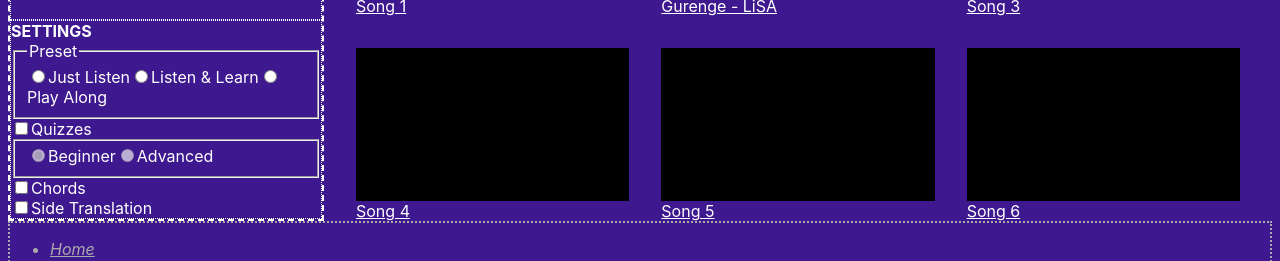
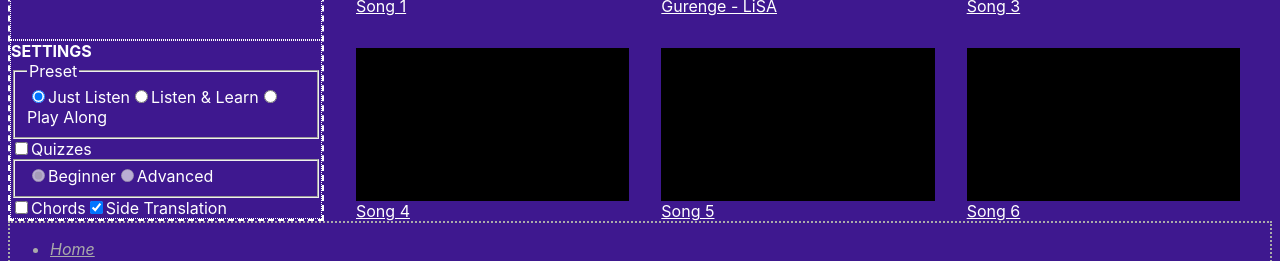
Before and after one commit to joeysteele2001/language-of-music, a React (Create React App) app in the folder app/: page /new-home in a window 1280 px wide. Shown: the part 272-533 px from the top of the page. Built offline with nearby package versions, Linux system fonts and the light colour scheme.

Commit message:
Functional quiz settings interface

```diff
--- a/app/src/components/new/QuizzesSettings.tsx
+++ b/app/src/components/new/QuizzesSettings.tsx
@@ -3,20 +3,67 @@ import React from 'react';
 import ToggleSwitch from './ToggleSwitch';
 import RadioGroup from './RadioGroup';
 
-export const QuizzesSettings = () => {
-    const [enabled, setEnabled] = React.useState(false);
+export type QuizLevel = "beginner" | "advanced";
+
+const validateLevel = (raw: string): QuizLevel | undefined => {
+    switch (raw) {
+        case "beginner":
+        case "advanced":
+            return raw;
+
+        default:
+            return undefined;
+    }
+}
+
+export type Settings = {
+    enabled: boolean,
+    level: QuizLevel,
+}
+
+export interface Props {
+    settings: Settings,
+
+    onChange?: (newSettings: Settings) => void,
+}
+
+export const QuizzesSettings = (props: Props) => {
+    const { settings, onChange } = props;
+
+    const handleEnableChange = (enabled: boolean) => {
+        if (onChange) {
+            onChange({ ...settings, enabled })
+        }
+    };
+
+    const handleLevelChange = (level: string) => {
+        if (onChange) {
+            const validated = validateLevel(level);
+            if (validated) {
+                onChange({ ...settings, level: validated })
+            }
+        }
+    };
 
     return (
         <div>
             <label>
-                <ToggleSwitch label="Quizzes" onChange={(checked) => setEnabled(checked)} />
+                <ToggleSwitch
+                    checked={settings.enabled}
+                    label="Quizzes"
+                    onChange={handleEnableChange}
+                />
             </label>
 
             <RadioGroup
-                name="quiz-difficulty"
-                buttons={['Beginner', 'Advanced']}
-                defaultChecked={0}
-                disabled={!enabled}
+                name="quiz-level"
+                buttons={[
+                    { id: 'beginner', label: 'Beginner' },
+                    { id: 'advanced', label: 'Advanced' },
+                ]}
+                checked={settings.level}
+                disabled={!settings.enabled}
+                onChange={handleLevelChange}
             />
         </div>
     );
--- a/app/src/components/new/RadioButton.tsx
+++ b/app/src/components/new/RadioButton.tsx
@@ -3,16 +3,18 @@ import React from 'react';
 export interface Props {
     name?: string;
     checked?: boolean;
+    onChange?: (checked: boolean) => void;
 }
 
 export const RadioButton = (props: Props) => {
-    const { name, checked } = props;
+    const { name, checked, onChange } = props;
 
     return (
         <input
             type="radio"
             name={name}
-            defaultChecked={checked}
+            checked={checked}
+            onChange={onChange && ((evt) => onChange(evt.target.checked))}
         />
     );
 };
--- a/app/src/components/new/RadioGroup.tsx
+++ b/app/src/components/new/RadioGroup.tsx
@@ -2,28 +2,36 @@ import React from 'react';
 import RadioButton from './RadioButton';
 
 export interface Props {
-    buttons: string[];
+    buttons: Array<{ id: string, label: string }>;
     name: string;
 
-    defaultChecked?: number;
+    checked?: string;
     legend?: string;
     disabled?: boolean;
+    onChange?: (checked: string) => void;
 }
 
 export const RadioGroup = (props: Props) => {
-    const { buttons, name, legend, disabled, defaultChecked } = props;
+    const { buttons, checked, name, legend, disabled, onChange } = props;
+
+    const handleButtonChange = (checked: boolean, id: string) => {
+        if (onChange && checked) {
+            onChange(id);
+        }
+    };
 
     return (
         <fieldset disabled={disabled}>
             {legend && <legend>{legend}</legend>}
 
-            {buttons.map((text, idx) => (
-                <label key={idx}>
+            {buttons.map(({ id, label }) => (
+                <label key={id}>
                     <RadioButton
                         name={name}
-                        checked={defaultChecked === idx}
+                        checked={checked === id}
+                        onChange={checked => handleButtonChange(checked, id)}
                     />
-                    {text}
+                    {label}
                 </label>
             ))}
         </fieldset>
--- a/app/src/components/new/Settings.tsx
+++ b/app/src/components/new/Settings.tsx
@@ -1,36 +1,83 @@
 import React from 'react';
-import QuizzesSettings from './QuizzesSettings';
+import QuizzesSettings, { QuizLevel } from './QuizzesSettings';
 
 import RadioGroup from './RadioGroup';
 import SmallCapsHeader from './SmallCapsHeader';
 import ToggleSwitch from './ToggleSwitch';
 
 export const Settings = () => {
+    const [values, setValues] = React.useState(presetDefaults[0].preset);
+
+    const handlePresetChange = (raw: string) => {
+        const preset = presetDefaults.find(({ id }) => id === raw);
+        if (preset) {
+            setValues(preset.preset);
+        }
+    };
+
+    const selectedPreset = () => {
+        const valuesEqual = (a: SettingsValues, b: SettingsValues) => {
+            if (a.quizLevel !== b.quizLevel
+                || a.chords !== b.chords
+                || a.sideTranslation !== b.sideTranslation) {
+                return false;
+            }
+
+            if (a.quizzes) {
+                return b.quizzes && a.quizLevel === b.quizLevel;
+            }
+
+            return a.quizLevel === b.quizLevel;
+        };
+
+        const selected = presetDefaults.find(({ preset }) => valuesEqual(values, preset));
+        return selected?.id;
+    }
+
     return (
         <>
             <SmallCapsHeader>Settings</SmallCapsHeader>
             <RadioGroup
                 name="preset"
                 legend="Preset"
-                buttons={['Just Listen', 'Listen & Learn', 'Play Along']}
+                buttons={[
+                    { id: 'just-listen', label: 'Just Listen' },
+                    { id: 'listen-learn', label: 'Listen & Learn' },
+                    { id: 'play-along', label: 'Play Along' },
+                ]}
+                onChange={handlePresetChange}
+                checked={selectedPreset()}
             />
 
-            <QuizzesSettings />
+            <QuizzesSettings
+                settings={{
+                    enabled: values.quizzes,
+                    level: values.quizLevel,
+                }}
 
-            <label>
-                <ToggleSwitch />
-                Chords
-            </label>
-            <div>
-                <ToggleSwitch />
-                Side Translation
-            </div>
+                onChange={settings => setValues({
+                    ...values,
+                    quizzes: settings.enabled,
+                    quizLevel: settings.level,
+                })}
+            />
+
+            <ToggleSwitch
+                checked={values.chords}
+                label="Chords"
+                onChange={checked => setValues({ ...values, chords: checked })}
+            />
+
+            <ToggleSwitch
+                checked={values.sideTranslation}
+                label="Side Translation"
+                onChange={checked => setValues({ ...values, sideTranslation: checked })}
+            />
         </>
     );
 };
 
 type PresetMode = "just-listen" | "listen-learn" | "play-along";
-type QuizLevel = "beginner" | "advanced";
 
 type SettingsValues = {
     preset?: PresetMode,
@@ -40,30 +87,37 @@ type SettingsValues = {
     sideTranslation: boolean,
 }
 
-const presetDefaults = {
-    'just-listen': {
+const presetDefaults: Array<{ id: string, preset: SettingsValues }> = [
+    {
+        id: 'just-listen',
+        preset: {
             preset: 'just-listen',
             quizzes: false,
             quizLevel: 'beginner',
             chords: false,
             sideTranslation: true,
+        }
     },
 
-    'listen-learn': {
+    {
+        id: 'listen-learn', preset: {
             preset: 'listen-learn',
             quizzes: true,
             quizLevel: 'beginner',
             chords: false,
             sideTranslation: true,
+        }
     },
 
-    'play-along': {
+    {
+        id: 'play-along', preset: {
             preset: 'play-along',
             quizzes: false,
             quizLevel: 'beginner',
             chords: true,
             sideTranslation: false,
+        }
     },
-};
+];
 
 export default Settings;
--- a/app/src/components/new/ToggleSwitch.tsx
+++ b/app/src/components/new/ToggleSwitch.tsx
@@ -3,13 +3,16 @@ import React, { ChangeEvent } from 'react';
 import './ToggleSwitch.css';
 
 export interface Props {
+    /** Force the checkbox to be checked / unchecked. */
+    checked?: boolean;
+
     defaultChecked?: boolean;
     onChange?: (checked: boolean) => void;
     label?: string;
 }
 
 export const ToggleSwitch = (props: Props) => {
-    const { defaultChecked, onChange, label } = props;
+    const { checked, defaultChecked, onChange, label } = props;
 
     const handleChange = (evt: ChangeEvent<HTMLInputElement>) => {
         if (onChange) {
@@ -19,7 +22,12 @@ export const ToggleSwitch = (props: Props) => {
 
     return (
         <label className="ToggleSwitch noselect">
-            <input type="checkbox" onChange={handleChange} defaultChecked={defaultChecked} />
+            <input
+                type="checkbox"
+                onChange={handleChange}
+                defaultChecked={defaultChecked}
+                checked={checked}
+            />
             <span className="ToggleSwitch-slider"></span>
             {label}
         </label>
--- a/app/src/components/new/playback/PlaybackProgress.tsx
+++ b/app/src/components/new/playback/PlaybackProgress.tsx
@@ -31,9 +31,9 @@ const durToStr = (dur: Duration): string => {
     return `${dur.minutes}:${secsStr}`;
 };
 
-const durToMil = (dur: Duration): Milliseconds => {
-    return 1000 * ((dur.minutes * 60) + dur.seconds);
-};
+// const durToMil = (dur: Duration): Milliseconds => {
+//     return 1000 * ((dur.minutes * 60) + dur.seconds);
+// };
 
 const milToDur = (mil: Milliseconds): Duration => {
     const minutes = Math.floor(mil / 60_000);
```
Lines whose indentation alone changed are shown as unchanged.
